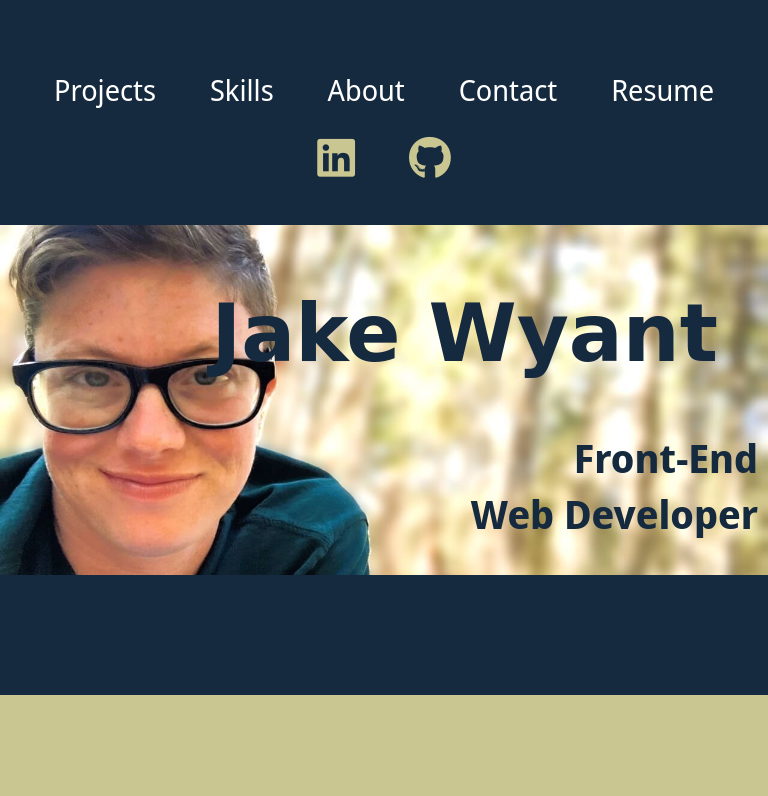
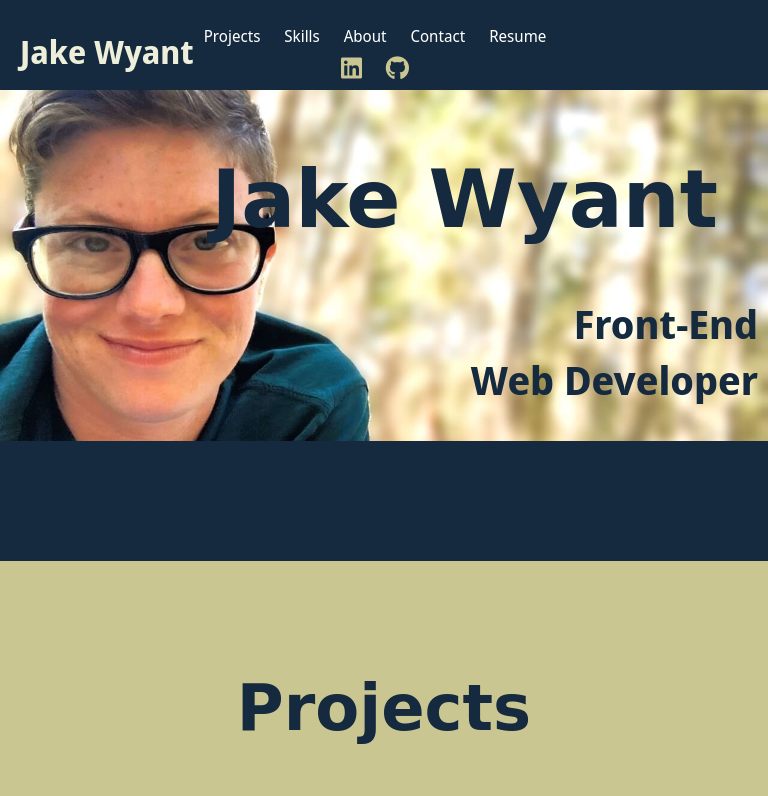
Before and after one commit to Dev-Wy/Portfolio, a website built with webpack: page index.html in a window 768 px wide. Shown: the top 796 px of the page. Built offline with nearby package versions, Linux system fonts and the light colour scheme; a web font is replaced by a local one.

Commit message:
Added screenshot

```diff
--- a/css/style.css
+++ b/css/style.css
@@ -227,12 +227,19 @@ header {
   display:flex;
   background-color:#152a3e;
 }
+header .headliner {
+  display: flex;
+  flex-direction: column;
+  width: 100%;
+  padding: 20px;
+  align-items: center;
+}
 
-header nav {
+/*header nav {
   padding-top: 20px;
   padding-bottom: 20px;
 }
-
+*/
 li {
   display:inline-block;
   font-size: 1em;
@@ -520,8 +527,17 @@ h2 {
 }
 
 /***Tablet Header***/
+  header .headliner {
+    position: fixed;
+    top: 0;
+    width: 100%;
+    background-color:#152a3e;
+    height: 8%;
+    display: flex;
+    flex-direction: row;
+  }
 
-  header li {
+  /*header li {
     font-size: 1.8em;
     padding-left: 15px;
     padding-right: 15px;
@@ -530,8 +546,10 @@ h2 {
   header nav ul {
     margin-top: 10px;
     padding: 10px 0 7px 0;
+  }*/
+  .hero-image {
+    margin-top: 60px;
   }
-
   .hero-text h1 {
     font-size: 5em;
     padding-right: 25px;
--- a/index.html
+++ b/index.html
@@ -30,6 +30,8 @@
   <header>
     <div class="content-wrapper">
       <div class="full-width">
+        <div class="headliner">
+          <h1>Jake Wyant</h1>
           <nav>
             <ul>
               <li><a href="#projects">Projects</a></li>
@@ -43,6 +45,7 @@
               <li><a href= "https://github.com/Dev-Wy/" target="_blank"><i class="fa-brands fa-github fa-xl" style="color: #cac691;"></i></a></li>
             </ul>
           </nav>
+        </div>
         <div class="hero-image">
           <div class="hero-text">
             <h1> Jake Wyant</h1>
```
Also changed, not shown: img/PortfolioScreenshot.png (added). Lines whose indentation alone changed are shown as unchanged.
